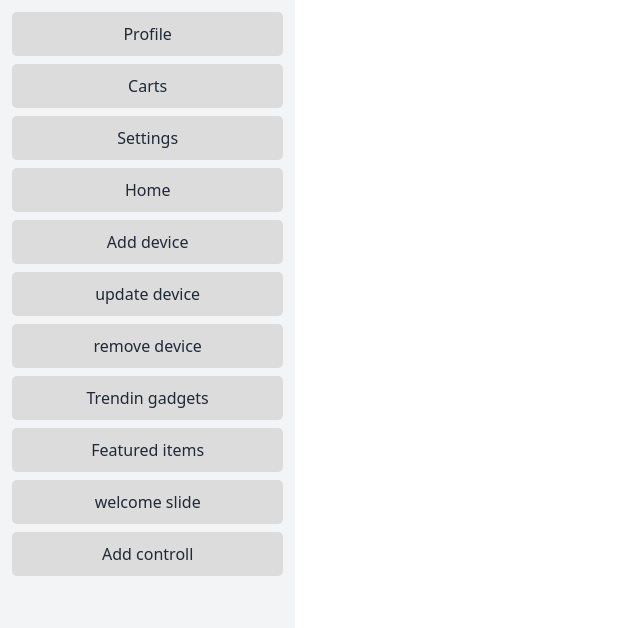
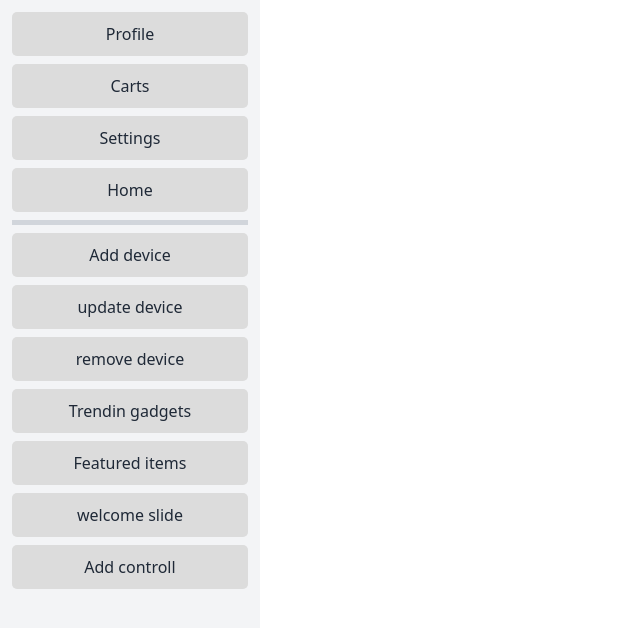
Before and after one commit to affiliates-hub/upstream, a React (Vite) app: page /acount in a window 1280 px wide. Shown: the top 628 px of the page, without its empty margins (0-640 px from the left). Built offline with nearby package versions, Linux system fonts and the light colour scheme; no server answers.

Commit message:
acount page code made easy

```diff
--- a/src/pages/acount/Acount.jsx
+++ b/src/pages/acount/Acount.jsx
@@ -32,54 +32,38 @@ const Acount = () => {
         <NavActiveRoutes to={'/'} toggleNav={closeNav}>welcome slide</NavActiveRoutes>
         <NavActiveRoutes to={'/'} toggleNav={closeNav}>Add controll</NavActiveRoutes>
     </>
-    const nav = <>
-        <div className='hidden sticky h-screen w-96 top-0 bg-gray-100 text-center gap-2 px-3 py-3 lg:flex items-stretch flex-col overflow-y-scroll'>
+    return (
+        <div className='h-screen w-full relative overflow-y-hidden flex'>
+            <div title='large screen navbar' className='h-full w-80 bg-gray-100 hidden text-center px-3 py-3 lg:flex gap-2 lg:flex-col overflow-y-scroll'>
                 {
                     links
+
                 }
+                <div className='bg-gray-300 text-gray-300 ' style={{ fontSize: '3px' }}>0</div>
                 {
                     userRole?.role == 'admin' ? adminLink : ''
                 }
             </div>
-
-    </>
-    const navsm = <>
-        <div className={`z-50 sticky h-screen w-full sm:w-80 top-0 bg-gray-100 text-center gap-2 px-3 py-3 flex items-stretch flex-col ${leftNav ? '-translate-x-0' : '-translate-x-80'} duration-300 overflow-y-scroll`}>
-            <div className='flex items-end justify-end text-xl h-screen overflow-y-scroll'>
-                <RxCross2></RxCross2>
+            <div title='main content area' className='w-full h-full relative overflow-y-scroll'>
+                <div title='toggle for small screen navbar' className='lg:hidden flex justify-between items-center text-lg font-semibold h-14 w-full sticky top-0 px-4 bg-white shadow'>
+                    <span>Acount</span>
+                    <span className='border-2 rounded p-1 active:scale-90 duration-100 cursor-pointer' onClick={toggleNav}><GrMenu className='text-xl'></GrMenu></span>
                 </div>
+                <Outlet></Outlet>
+            </div>
+            {/* Fixed items for small page  */}
+            <div title='side nav for small screen' className={`h-screen fixed z-50 w-full sm:w-80 bg-gray-100 text-center px-3 py-3 flex gap-2 flex-col overflow-y-scroll left-0 -translate-x-full duration-300 ${leftNav ? "translate-x-0" : ""}`}>
+                <div className='flex text-2xl justify-end cursor-pointer'><RxCross2 onClick={closeNav}></RxCross2></div>
                 {
                     links
+
                 }
+                <div className='bg-gray-300 text-gray-300 ' style={{ fontSize: '3px' }}>0</div>
                 {
                     userRole?.role == 'admin' ? adminLink : ''
                 }
             </div>
-
-    </>
-    return (
-        <div className='h-screen w-full flex gap-5 items-stretch relative overflow-y-hidden'>
-            {
-                nav
-            }
-            <div className={`fixed w-full duration-300 z-30   h-screen bg-gray-500/50 ${leftNav ? "opacity-100 pointer-events-auto" : "opacity-0 pointer-events-none"}`} onClick={closeNav}>
-                {
-                    navsm
-                }
-            </div>
-            <div className='w-full h-screen overflow-y-scroll'>
-                <div className='h-12 top-0 text-xl fixed lg:hidden shadow bg-white w-full flex justify-between items-center px-5' >
-                    <span className='text-xl font-semibold'>
-                        Acount
-                    </span>
-                    <span className='border-2 p-2 rounded active:scale-90 duration-200'>
-                        <GrMenu className='' onClick={toggleNav} />
-                    </span>
-                </div>
-                <div title='nav abckup ' className='h-14 w-full lg:hidden'>
-
-                </div>
-                <Outlet></Outlet>
+            <div title='nav overlay' className={`fixed w-full duration-300 z-30 h-screen bg-gray-500/50 ${leftNav ? "opacity-100 pointer-events-auto" : "opacity-0 pointer-events-none"}`} onClick={closeNav}>
             </div>
         </div >
     );
```
Lines whose indentation alone changed are shown as unchanged.
